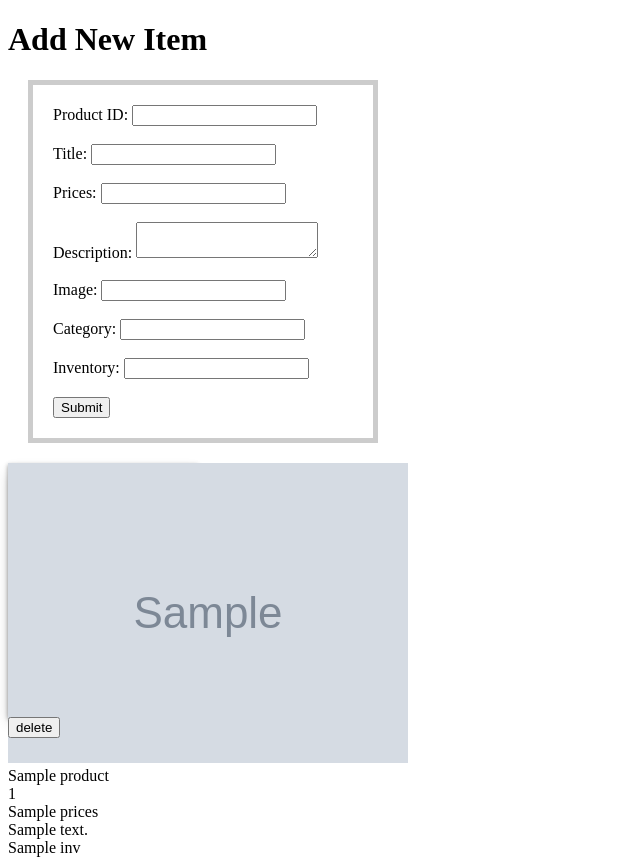
After one commit to coal21/pythonProject6, a Flask app: template Templates/Vendor.html in a window 1280 px wide. The commit adds this page. Shown: the whole page, without its empty margins (0-640 px from the left). Run offline with Flask 3, Linux system fonts and the light colour scheme; the template is opened without the code that fills it: most values are stand-ins (such as "Sample title", 1, 10 or a date in 2020); grey boxes marked "Sample" are stand-in pictures.

Commit message:
Holy molly thats a big bagolly

```diff
--- /dev/null
+++ b/Templates/Vendor.html
@@ -0,0 +1,85 @@
+<!DOCTYPE html>
+<html>
+  <head>
+    <title>Add New Item</title>
+    <style>
+      .product {
+        margin:20px;
+        width:300px;
+        border: 5px solid #ccc;
+        padding: 20px;
+      }
+
+      .buy-btn {
+        display: inline-block;
+        background-color: #333;
+        color: #fff;
+        padding: 8px 16px;
+        border-radius: 4px;
+        text-decoration: none;
+      }
+      .card {
+        width: 190px;
+        height: 254px;
+        background: rgb(236, 236, 236);
+        box-shadow: rgba(0, 0, 0, 0.4) 0px 2px 4px, rgba(0, 0, 0, 0.3) 0px 7px 13px -3px, rgba(0, 0, 0, 0.2) 0px -3px 0px inset;
+      }
+      .card-img{
+        max-width: 100%;
+      }
+
+    </style>
+  </head>
+  <body>
+    <h1>Add New Item</h1>
+    <div class="Master"></div>
+    <div class="product">
+      <form method="POST" action="/Coalll">
+        <label for="product_ID">Product ID:</label>
+        <input type="text" id="product_ID" name="product_ID"><br><br>
+
+        <label for="title">Title:</label>
+        <input type="text" id="title" name="title"><br><br>
+
+        <label for="prices">Prices:</label>
+        <input type="text" id="prices" name="prices"><br><br>
+
+        <label for="description">Description:</label>
+        <textarea id="description" name="description"></textarea><br><br>
+
+        <label for="image">Image:</label>
+        <input type="text" id="image" name="image"><br><br>
+
+        <label for="category">Category:</label>
+        <input type="text" id="category" name="category"><br><br>
+
+        <label for="inv">Inventory:</label>
+        <input type="number" id="inv" name="inv"><br><br>
+
+        <input type="submit" value="Submit">
+      </form>
+    </div>
+    <div class="Dummy">
+      <table>
+        <tbody>
+          {% for product in products %}
+              <div class="card">
+                <div class="card-img">
+                  <img src="{{ product.image }}">
+                </div>
+                <div>{{ product.title }}</div>
+                <div>{{ product.product_ID }}</div>
+                <div>{{ product.prices }}</div>
+                <div>{{ product.description }}</div>
+                <div>{{ product.inv }}</div>
+              </div>
+          <form action="{{url_for('delete_product', product_ID=product.product_ID)}}" method="POST">
+            <input type="hidden" name="product_ID" VALUE="{{ product.product_ID }}">
+            <input type="submit" value="delete">
+          </form>
+          {% endfor %}
+        </tbody>
+      </table>
+    </div>
+  </body>
+</html>
--- a/main.py
+++ b/main.py
@@ -1,9 +1,9 @@
-from flask import Flask, render_template, request, redirect
+from flask import Flask, render_template, request, redirect, session, url_for
 from sqlalchemy import Column, Integer, String, Numeric, create_engine, text
 
 
 app = Flask(__name__)
-
+app.secret_key = 'Coal'
 conn_str = "mysql://root:simplepassword@localhost/StoreDB"
 engine = create_engine(conn_str, echo=True)
 conn = engine.connect()
@@ -19,7 +19,8 @@ def create_reg():
             'INSERT INTO Users (Email, Username, Password, Job) VALUES (:email, :username, :password, :Job)'),
                 {'email': email, 'username': username, 'password': password, 'Job': Job})
         conn.commit()
-        return render_template('index.html', username=username)
+        products = conn.execute(text('SELECT * From Product')).fetchall()
+        return render_template('index.html', username=username, products=products)
     else:
         return render_template('Register.html')
 
@@ -36,14 +37,169 @@ def login():
             'SELECT * FROM Users WHERE Email = :email AND Password = :password'),
             {'email': email, 'password': password})
         user = result.fetchone()
+        print(user)
 
         if user:
-            return render_template('index.html', username=user['Username'])
+            if user[3] == 'Vendor':
+                session['Email'] = user[0]
+                username=user[1]
+                print(user[0])
+                print(email)
+                return redirect(url_for('vendorItems', username=username))
+            elif user[3] == 'Customer':
+                session['Email'] = user[0]
+                username=user[1]
+                print(user[0])
+                print(email)
+                return redirect(url_for('add_to_cart_route', username=username))
+            elif user[3] == 'Admin':
+                session['Email'] = user[0]
+                username=user[1]
+                print(user[0])
+                print(email)
+                return redirect(url_for('display', username=username))
+
+
+            return redirect(url_for('base', username=user[1]))
         else:
             return render_template('login.html', error="Invalid email or password")
     else:
         return render_template('login.html')
 
 
+@app.route('/Coalll', methods=['POST'])
+def vendorItems():
+    product_ID = request.form['product_ID']
+    email = session['Email']
+    title = request.form['title']
+    prices = request.form['prices']
+    description = request.form['description']
+    image = request.form['image']
+    category = request.form['category']
+    inventory = request.form['inv']
+    conn.execute(text(
+        'INSERT INTO Product (product_ID, Email, title, prices, description, image, category, inv) VALUES (:product_ID, :email, :title, :prices, :description, :image, :category, :inventory)'),
+        {'product_ID': product_ID,'email': email, 'title': title, 'prices': prices, 'description': description, 'image': image, 'category': category, 'inventory': inventory})
+    conn.commit()
+    return redirect('/vendor')
+@app.route('/index', methods=['GET'])
+def base():
+    products = conn.execute(text('SELECT * From Product')).fetchall()
+    return render_template('index.html', products=products)
+
+
+
+# @app.route('/checkout', methods=['POST', 'GET'])
+# def checkout():
+#     if request.method == 'POST':
+#         email = session['Email']
+#         title = request.form['title']
+#         product_ID = request.form['product_ID']
+#         card_number = request.form['card_number']
+#         prices = request.form['prices']
+#         conn.execute(text(
+#             'INSERT INTO checkout (Email, title, product_ID, card_number, prices) VALUES (:Email, :title, :product_ID, :card_number, :prices)'),
+#             {'email': email, 'title': title, 'product_ID': product_ID, 'card_number': card_number, 'prices': prices })
+#         conn.commit()
+#     return render_template('Checkout.html')
+
+
+
+@app.route('/vendor', methods=['GET'])
+def display():
+    products = conn.execute(text('SELECT * From Product')).fetchall()
+    return render_template('Vendor.html', products=products)
+
+
+@app.route('/index', methods=['POST'])
+def add_to_cart_route():
+    if request.method == 'POST':
+        email = session['Email']
+        title = request.form['title']
+        product_ID = request.form['product_ID']
+        prices = request.form['prices']
+        conn.execute(text(
+            'INSERT INTO cart (Email, title, product_ID, prices) VALUES (:email, :title, :product_ID, :prices)'),
+            {'email': email, 'title': title, 'product_ID': product_ID, 'prices': prices})
+        conn.commit()
+        cart = conn.execute(text('SELECT * From cart')).fetchall()
+        products = conn.execute(text('SELECT * From Product')).fetchall()
+        return render_template('index.html' , cart=cart, products=products)
+    else:
+        cart = conn.execute(text('SELECT * From cart')).fetchall()
+        products = conn.execute(text('SELECT * From Product')).fetchall()
+        return render_template('index.html', products=products, cart=cart)
+
+@app.route('/vendor/<int:product_ID>', methods=['POST'])
+def delete_product(product_ID):
+    # product_id = request.form['product_ID']
+    conn.execute(text('DELETE FROM Product WHERE product_ID = :product_ID'), {'product_ID': product_ID})
+    conn.commit()
+    return render_template('Vendor.html')
+
+# @app.route('/checkout', methods=['POST'])
+# def checkout():
+#     if request.method == 'POST':
+#         email = session['Email']
+#         title = request.form['title']
+#         prices = request.form['prices']
+#         product_ID = request.form['product_ID']
+#         first_name = request.form['first_name']
+#         last_name = request.form['last_name']
+#         card_number = request.form['card_number']
+#         CVV = request.form['CVV']
+#         ExpDate = request.form['ExpDate']
+#         conn.execute(text(
+#             'INSERT INTO checkout (Email, title, prices, product_ID, first_name,last_name,card_number,CVV,ExpDate ) VALUES (:email, :title, :prices, :product_ID, :first_name, :last_name,:card_number, :CVV, :ExpDate)'),
+#             {'email': email, 'title': title, 'prices': prices, 'product_ID': product_ID, 'first_name' : first_name, 'last_name' : last_name, 'card_number' : card_number, 'CVV' :CVV, 'ExpDate' :ExpDate})
+#         conn.commit()
+
+
+@app.route('/account', methods=['GET'])
+def Accountview():
+    if request.method == 'GET':
+        email = session['Email']
+        user = conn.execute(text(f'SELECT * From Users where Email = \'{email}\'')).fetchall()
+        print(email)
+        return render_template('Account.html', user=user[0])
+
+# @app.route('/coal', methods=['GET'])
+# def checkouts():
+#     if request.method == 'POST':
+#         email = session['Email']
+#         conn.execute(text(
+#             'INSERT INTO checkout (Email) VALUES (:Email)'),
+#             {'email': email})
+#         conn.commit()
+#     products = conn.execute(text('SELECT * From cart')).fetchall()
+#     return render_template('index.html', products=products)
+
+@app.route('/CartDelete', methods=['GET', 'POST'])
+def ordercart():
+    if request.method == 'GET'or request.method == 'POST':
+        email = session['Email']
+        conn.execute(text(f'DELETE From cart where Email = \'{email}\''))
+        conn.commit()
+        return redirect(url_for('add_to_cart_route'))
+
+@app.route('/review', methods=['GET', 'POST'])
+def review():
+    if request.method == 'POST':
+        email = session['Email']
+        review_text = request.form['review_text']
+        rating = request.form['rating']
+        conn.execute(text('INSERT INTO Review(Email, review_text, rating)'), {'Email': email, 'review_text': review_text, 'rating': rating})
+        conn.commit()
+        return render_template('thank_you.html')
+    else:
+        return render_template('Review.html')
+
+
+@app.route('/logout')
+def logout():
+    if 'Email' in session:
+        session.pop("Email")
+    return redirect(url_for('login'))
+
 if __name__ == '__main__':
     app.run(debug=True)
```
Also changed, not shown: Checkout.html (added, +74 -0 lines), Review.html (added, +68 -0 lines), Templates/Account.html (added, +33 -0 lines), Templates/index.html (+181 -5 lines), static/script/product_making.js (added).
